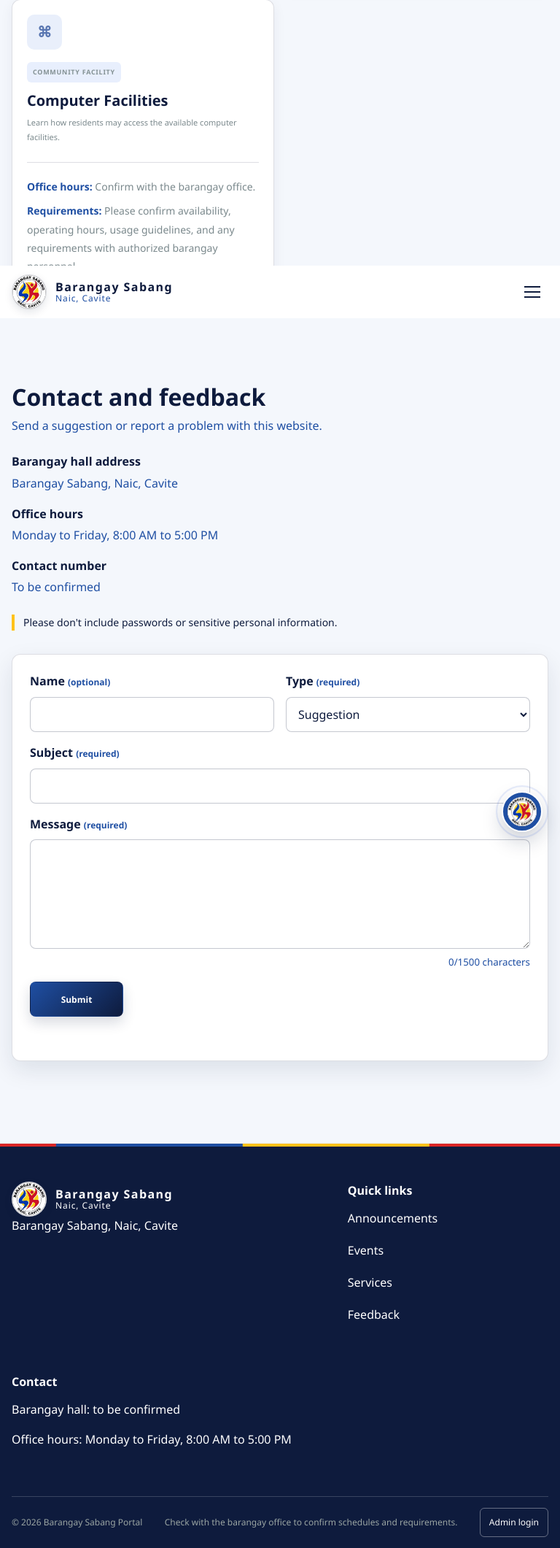
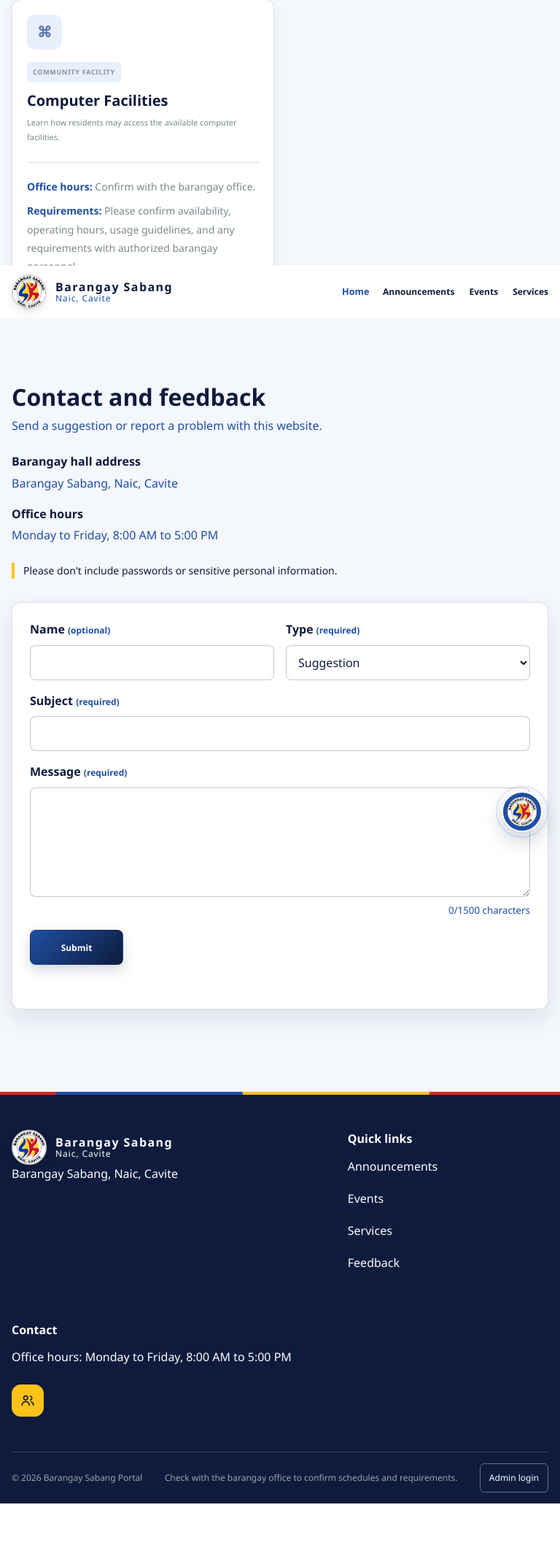
Before and after one commit to niconunez10/barangay-sabang-website, a Flask app: page / in a window 768 px wide, after a click that opens the changed part. Shown: the part 2774-4895 px from the top of the page at 73% size. After the commit the page ends 4834 px from the top, so only its background shows below. Run offline with Flask 3, Linux system fonts and the light colour scheme.

Commit message:
Improve responsive layout and footer contacts
Co-authored-by: Copilot <223556219+Copilot@users.noreply.github.com>

```diff
--- a/static/css/style.css
+++ b/static/css/style.css
@@ -2682,10 +2682,11 @@ body:not(.dash-body):not(.auth-body) .service-card:hover {
 body:not(.dash-body):not(.auth-body) .event-card {
   min-height: 180px;
   display: grid;
-  grid-template-columns: 88px 1fr;
+  grid-template-columns: 88px minmax(0, 1fr);
   gap: 16px;
   padding: 20px;
 }
+.event-info { min-width: 0; }
 .event-date {
   width: 88px;
   height: 96px;
@@ -2840,6 +2841,20 @@ body:not(.dash-body):not(.auth-body) .site-footer {
 .footer-grid h3 { margin: 0 0 12px; font-size: 16px; }
 .footer-grid a, .footer-grid p { color: var(--white); }
 .footer-grid > div > a:not(.brand) { display: block; min-height: 44px; }
+.footer-grid > div > a.footer-facebook-link {
+  width: 44px;
+  min-height: 44px;
+  display: inline-grid;
+  place-items: center;
+  margin-top: 8px;
+  border: 1px solid var(--golden-yellow);
+  border-radius: 12px;
+  background: var(--golden-yellow);
+  color: var(--deep-navy);
+  transition: background 180ms ease-out, border-color 180ms ease-out, transform 180ms ease-out;
+}
+.footer-facebook-link svg { width: 22px; height: 22px; fill: none; stroke: currentColor; stroke-width: 1.8; stroke-linecap: round; stroke-linejoin: round; }
+.footer-grid > div > a.footer-facebook-link:hover { background: var(--royal-blue); border-color: var(--royal-blue); color: var(--white); transform: translateY(-2px); }
 body:not(.dash-body):not(.auth-body) .footer-brand .brand-copy strong { color: var(--white); }
 body:not(.dash-body):not(.auth-body) .footer-brand .brand-copy small { color: var(--white); }
 .footer-bottom {
@@ -2962,13 +2977,33 @@ body:not(.dash-body):not(.auth-body) .media-slide video { height: 180px; object-
   .hero-inner { min-height: 400px; }
   .hero-copy h1 { font-size: 36px; }
   .hero-copy p { font-size: 18px; }
-  .quick-actions { grid-template-columns: repeat(2, 1fr); }
+  .quick-actions { grid-template-columns: repeat(2, minmax(0, 1fr)); }
+  .quick-action,
+  .quick-action > span:last-child { min-width: 0; }
   .announcement-grid,
   .services-grid { grid-template-columns: repeat(2, 1fr); }
   .events-grid { grid-template-columns: 1fr; }
   .feedback-section { grid-template-columns: 1fr; gap: 32px; }
   .footer-grid { grid-template-columns: 1.5fr 1fr; }
   .footer-grid > div:last-child { grid-column: 1 / -1; }
+}
+
+@media (min-width: 761px) and (max-width: 800px) {
+  .mobile-menu { display: none; }
+  body:not(.dash-body):not(.auth-body) .nav-links,
+  body:not(.dash-body):not(.auth-body) .nav-links.open {
+    display: flex;
+    position: static;
+    width: auto;
+    align-items: center;
+    flex-direction: row;
+    gap: 20px;
+    padding: 0;
+    background: transparent;
+    border: 0;
+    box-shadow: none;
+  }
+  body:not(.dash-body):not(.auth-body) .nav-link { border-bottom: 0; }
 }
 
 @media (max-width: 560px) {
@@ -2981,14 +3016,14 @@ body:not(.dash-body):not(.auth-body) .media-slide video { height: 180px; object-
   .hero-copy h1 { font-size: 34px; }
   .hero-actions { flex-direction: column; align-items: stretch; }
   .hero-actions .btn { width: 100%; }
-  .quick-actions { grid-template-columns: 1fr 1fr; gap: 8px; margin-top: 16px; }
+  .quick-actions { grid-template-columns: repeat(2, minmax(0, 1fr)); gap: 8px; margin-top: 16px; }
   .quick-action { min-height: 96px; padding: 12px 8px; }
   .quick-action strong { font-size: 14px; }
   .quick-action small { display: none; }
   .quick-icon { width: 44px; height: 44px; flex-basis: 44px; }
   .content-section,
   .events-section { padding-block: 40px; }
-  .section-heading { align-items: flex-end; }
+  .section-heading { align-items: center; text-align: center; }
   .section-heading h2,
   .feedback-info h2 { font-size: 28px; }
   .section-heading p { max-width: 220px; }
@@ -2997,7 +3032,7 @@ body:not(.dash-body):not(.auth-body) .media-slide video { height: 180px; object-
   .announcement-grid,
   .services-grid,
   .events-grid { grid-template-columns: 1fr; }
-  body:not(.dash-body):not(.auth-body) .event-card { grid-template-columns: 72px 1fr; padding: 16px; }
+  body:not(.dash-body):not(.auth-body) .event-card { grid-template-columns: 72px minmax(0, 1fr); padding: 16px; }
   .event-date { width: 72px; height: 88px; }
   .form-grid { grid-template-columns: 1fr; gap: 0; }
   .feedback-section { padding-block: 40px; margin-bottom: 16px; }
@@ -3013,6 +3048,19 @@ body:not(.dash-body):not(.auth-body) .media-slide video { height: 180px; object-
   .suggested-questions button { white-space: nowrap; }
 }
 
+@media (max-width: 420px) {
+  .quick-action { min-height: 120px; flex-direction: column; align-items: center; justify-content: center; gap: 8px; padding: 12px 8px; text-align: center; }
+  .quick-action > span:last-child { width: 100%; }
+  .quick-action strong { font-size: 13px; }
+}
+
+@media (max-width: 340px) {
+  .quick-actions { grid-template-columns: 1fr; }
+  .quick-action { min-height: 80px; flex-direction: row; justify-content: flex-start; padding: 12px 16px; text-align: left; }
+  .quick-action > span:last-child { width: auto; }
+  .quick-action strong { font-size: 14px; }
+}
+
 @media (prefers-reduced-motion: reduce) {
   *,
   *::before,
--- a/templates/index.html
+++ b/templates/index.html
@@ -131,7 +131,6 @@
         <div class="contact-list">
           <div><strong>Barangay hall address</strong><p>Barangay Sabang, Naic, Cavite</p></div>
           <div><strong>Office hours</strong><p>Monday to Friday, 8:00 AM to 5:00 PM</p></div>
-          <div><strong>Contact number</strong><p>To be confirmed</p></div>
         </div>
         <p class="privacy-note">Please don't include passwords or sensitive personal information.</p>
       </div>
@@ -186,7 +185,16 @@
         <p>Barangay Sabang, Naic, Cavite</p>
       </div>
       <div><h3>Quick links</h3><a href="#announcements">Announcements</a><a href="#events">Events</a><a href="#services">Services</a><a href="#feedback">Feedback</a></div>
-      <div><h3>Contact</h3><p>Barangay hall: to be confirmed</p><p>Office hours: Monday to Friday, 8:00 AM to 5:00 PM</p></div>
+      <div>
+        <h3>Contact</h3>
+        <p>Office hours: Monday to Friday, 8:00 AM to 5:00 PM</p>
+        <a class="footer-facebook-link" href="https://www.facebook.com/profile.php?id=61570963320704" target="_blank" rel="noopener noreferrer" aria-label="Visit the Barangay Sabang Facebook page">
+          <svg viewBox="0 0 24 24" aria-hidden="true" focusable="false">
+            <circle cx="9" cy="8" r="3"></circle>
+            <path d="M3.5 19a5.5 5.5 0 0 1 11 0M16 5.5a3 3 0 0 1 0 5.8M17 14a5 5 0 0 1 3.5 4.8"></path>
+          </svg>
+        </a>
+      </div>
     </div>
     <div class="section-wrap footer-bottom">
       <span>© 2026 Barangay Sabang Portal</span>
```
